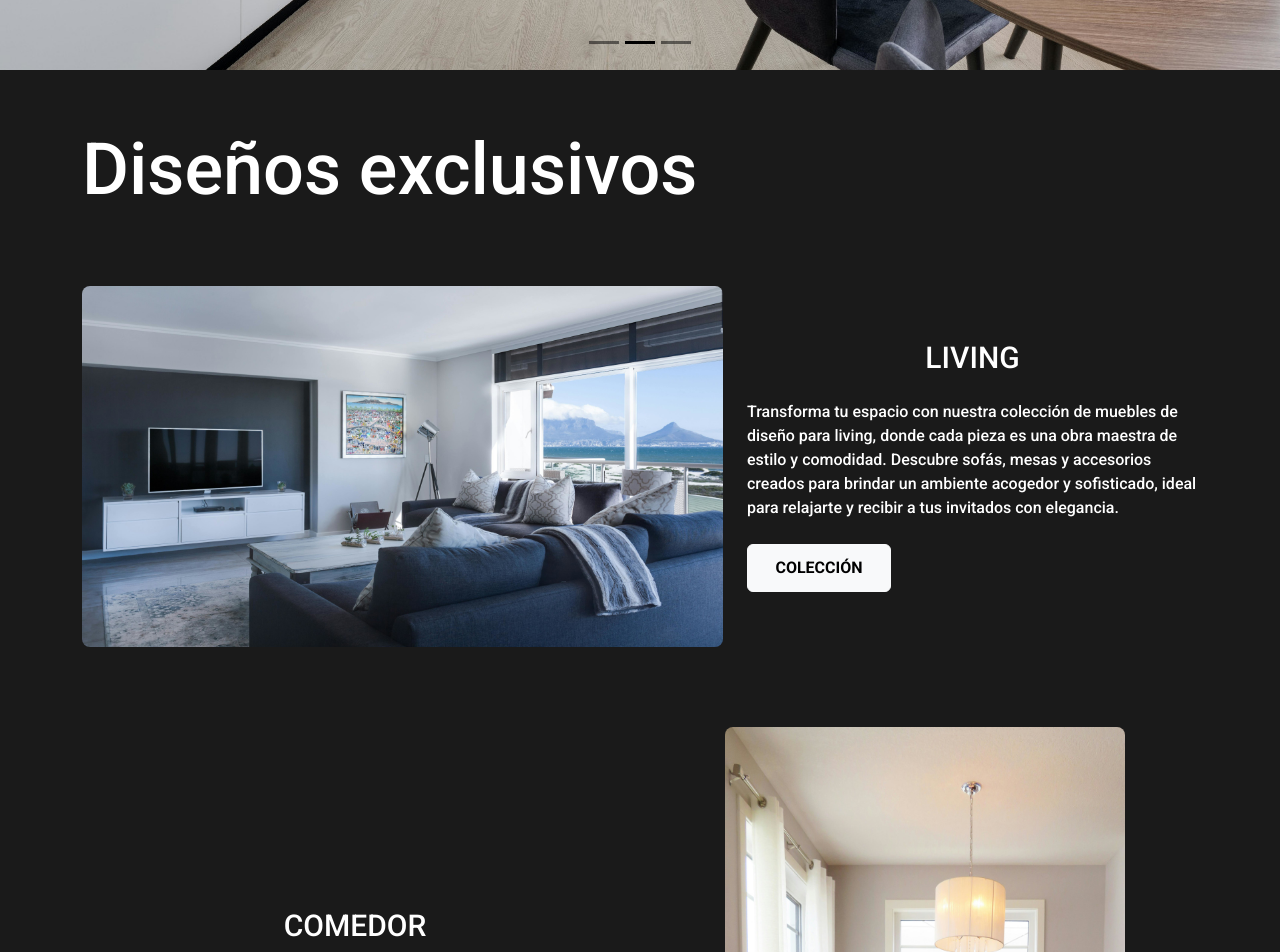
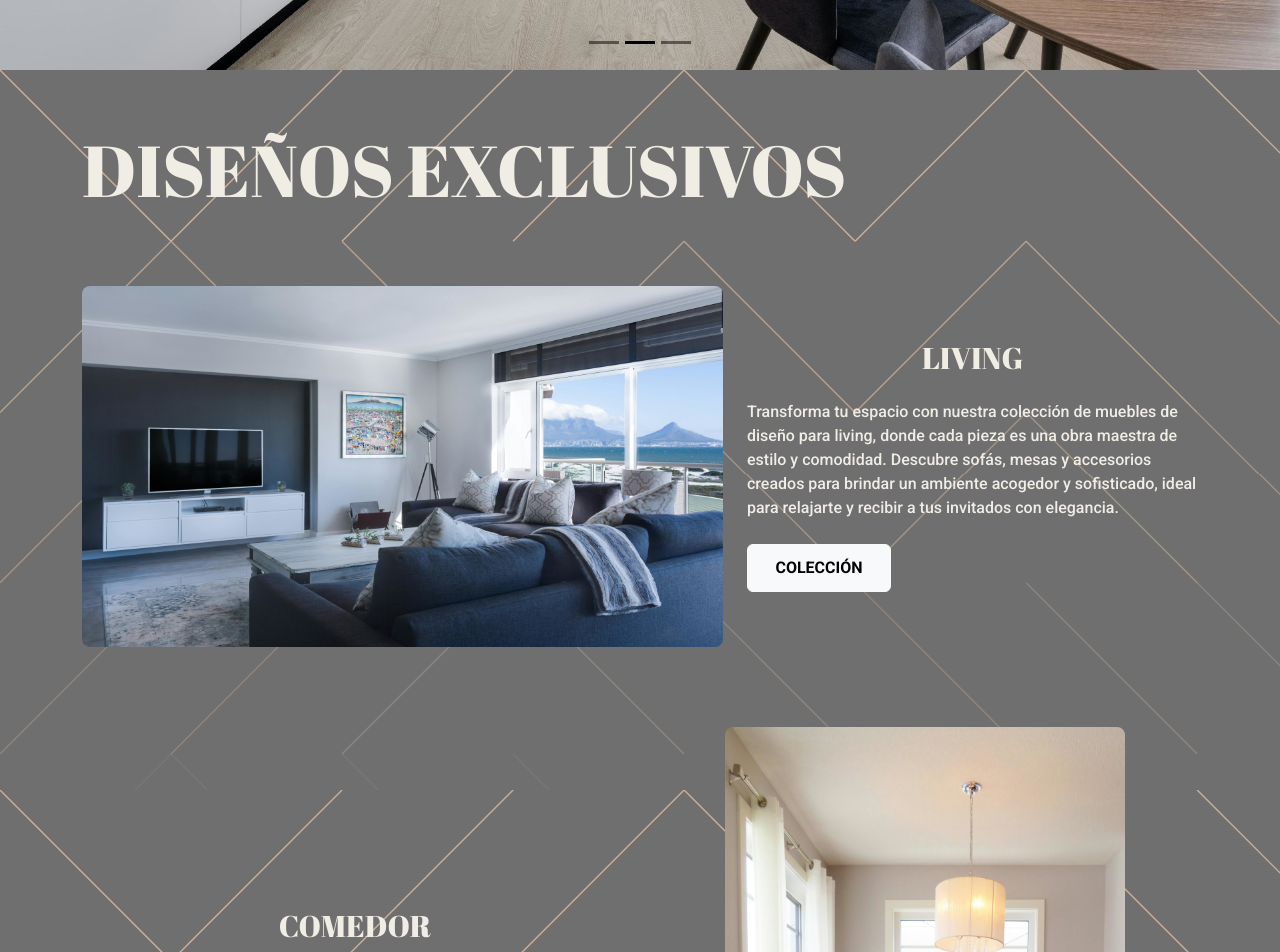
Before and after one commit to kevkarlion/Muebles-Patagonia-Fake, a Next.js app: page / in a window 1280 px wide. Shown: the part 660-1612 px from the top of the page. Built offline with nearby package versions, Linux system fonts and the light colour scheme.

Commit message:
bg, fonts actualizado

```diff
--- a/src/components/Main/Favoritos/Favoritos.module.sass
+++ b/src/components/Main/Favoritos/Favoritos.module.sass
@@ -2,5 +2,6 @@
 
 
 .container-main
-      background-color: $color-negro
-      color: white
+      background-image: url('/bg-main.svg')
+      background-color: $color-secondary
+      color: $color-primary
--- a/src/components/Main/Favoritos/Favoritos.tsx
+++ b/src/components/Main/Favoritos/Favoritos.tsx
@@ -3,14 +3,21 @@ import Row from "react-bootstrap/Row";
 import Col from "react-bootstrap/Col";
 import Button from "react-bootstrap/Button";
 import styles from './Favoritos.module.sass'
+import { Abril_Fatface } from 'next/font/google'
+
+
+const abrilFatface = Abril_Fatface ({
+  weight: ['400'],
+  subsets: ['latin']
+})
 
 import Image from "next/image";
 
 export const Favoritos = () => {
   return (
-    <div className= {`${styles['container-main']}`}>
+    <div className= {`${styles['container-main'] } `  }>
       <Container className="flex flex-col w-full h-auto gap-20 ">
-        <h1 className="flex justify-start text-4xl sm:text-7xl mt-16 ">
+        <h1 className={`flex justify-start text-4xl sm:text-7xl mt-16 uppercase  ${abrilFatface.className}`}>
           Diseños exclusivos
         </h1>
         {/* Living */}
@@ -28,7 +35,7 @@ export const Favoritos = () => {
                   />
           </Col>
           <Col sm={12} lg={5} className="flex flex-col justify-center ">
-                  <h2 className="text-3xl uppercase mb-4 mt-3 text-center lg:text-start">Living</h2>
+                  <h2 className={`text-3xl uppercase mb-4 mt-3 text-center lg:text-start ${abrilFatface.className}`}>Living</h2>
                   <p className="text-left mb-4 ">
                   Transforma tu espacio con nuestra colección de muebles de diseño
                   para living, donde cada pieza es una obra maestra de estilo y
@@ -63,7 +70,7 @@ export const Favoritos = () => {
             lg={6}
             className="flex flex-col justify-center lg:order-1"
           >
-                  <h2 className="text-3xl uppercase mb-4 mt-3 text-center lg:text-start">Comedor</h2>
+                  <h2 className={`text-3xl uppercase mb-4 mt-3 text-center lg:text-start ${abrilFatface.className}`}>Comedor</h2>
                   <p className="text-left mb-4 ">
                   Crea un ambiente acogedor y sofisticado en tu hogar con nuestras soluciones de diseño para comedores. Cada pieza está diseñada para ofrecer tanto funcionalidad como estilo, proporcionando el escenario perfecto para cenas familiares y reuniones sociales. Con una combinación de materiales de alta calidad y un diseño contemporáneo, nuestros comedores están pensados para realzar la belleza de tu hogar mientras brindan comodidad y durabilidad. Descubre cómo nuestras opciones pueden transformar tu comedor en un espacio donde cada comida se convierte en una experiencia memorable.{" "}
                   </p>
@@ -92,7 +99,7 @@ export const Favoritos = () => {
                   />
           </Col>
           <Col sm={12} lg={5} className="flex flex-col justify-center items-center">
-                  <h2 className="text-3xl uppercase mb-4 mt-3 text-center lg:text-start">Cocina</h2>
+                  <h2 className={`text-3xl uppercase mb-4 mt-3 text-center lg:text-start ${abrilFatface.className}`}>Cocina</h2>
                   <p className="text-left mb-4 ">
                   Transforma tu cocina en el corazón del hogar con nuestras soluciones de diseño innovadoras. Cada pieza está meticulosamente diseñada para combinar estilo y funcionalidad, ofreciendo un espacio que no solo refleja tu buen gusto, sino que también optimiza la experiencia culinaria. Desde superficies elegantes y modernas hasta sistemas de almacenamiento inteligentes, nuestras cocinas están pensadas para crear ambientes que inspiran creatividad y disfrute en cada comida. Explora nuestra colección y descubre cómo podemos ayudarte a diseñar la cocina de tus sueños.
                   </p>
@@ -124,7 +131,7 @@ export const Favoritos = () => {
             lg={6}
             className="flex flex-col justify-center lg:order-first"
           >
-                  <h2 className="text-3xl uppercase mb-4 mt-3 text-center lg:text-start">Relajación</h2>
+                  <h2 className={`text-4xl uppercase mb-4 mt-3 text-center lg:text-start ${abrilFatface.className}`}>Relajación</h2>
                   <p className="text-left mb-4 lg:text-start">
                   Redefine el concepto de diversión en casa con nuestras áreas de entretenimiento diseñadas para combinar estilo y confort. Perfectas para reuniones sociales, noches de película o momentos de relajación, nuestras soluciones crean espacios que invitan a disfrutar y compartir. Encuentra la inspiración para transformar tu hogar en el lugar ideal para el ocio y el disfrute.
                   </p>
--- a/src/sass/__variables.sass
+++ b/src/sass/__variables.sass
@@ -1,7 +1,7 @@
 $color-primary: #F0EDE5
 $color-secondary: #B0B0B0
 $color-tertiary : #5C4033
-$color-quaternary:#8A9A5B
+$color-quaternary:#A67B5B
 $color-quinary: #D3B99F
-$color-sexto: #34495E
+$color-sexto: #2C3E50
 $color-negro: #1a1a1a
```
Also changed, not shown: public/bg-main.svg (added).
